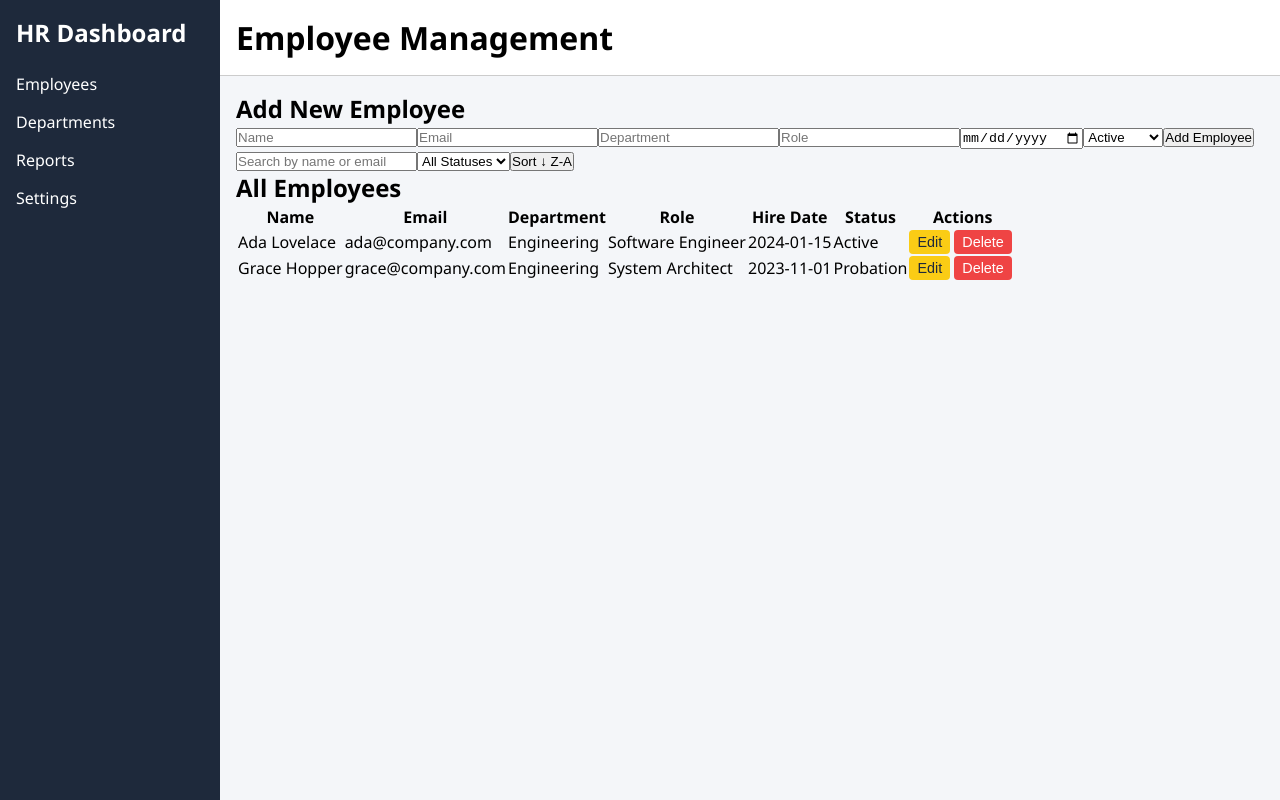
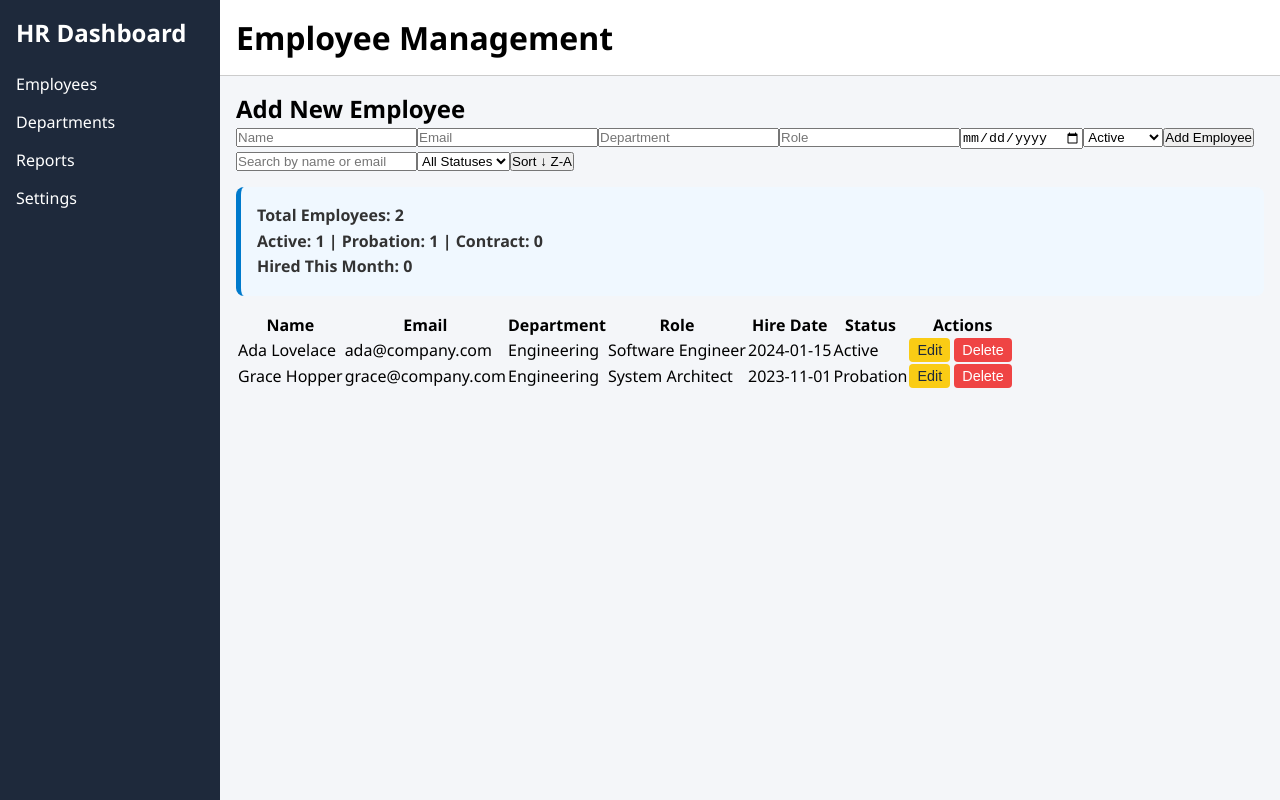
Before and after one commit to Giwastech1/employee-management-dashboard, a React (Vite) app: page / in a window 1280 px wide. Built offline with nearby package versions, Linux system fonts and the light colour scheme.

Commit message:
add localStorage, search and filter feature

```diff
--- a/src/components/EmployeeList.tsx
+++ b/src/components/EmployeeList.tsx
@@ -35,7 +35,10 @@ const initialEmployees: Employee[] = [
 ];
 
 const EmployeeList: React.FC = () => {
-  const [employees, setEmployees] = useState<Employee[]>(initialEmployees);
+    const [employees, setEmployees] = useState<Employee[]>(() => {
+        const saved = localStorage.getItem('employees');
+        return saved ? JSON.parse(saved) : initialEmployees;
+    });
     const [searchTerm, setSearchTerm] = useState('');
     const [statusFilter, setStatusFilter] = useState('');
     const [sortAsc, setSortAsc] = useState(true);
@@ -50,6 +53,11 @@ const EmployeeList: React.FC = () => {
         hireDate: '',
         status: 'Active',
     });
+
+    // Save to localStorage whenever employees list changes
+    React.useEffect(() => {
+        localStorage.setItem('employees', JSON.stringify(employees));
+    }, [employees]);
 
     const handleChange = (e: React.ChangeEvent<HTMLInputElement | HTMLSelectElement>) => {
         const { name, value } = e.target;
@@ -137,8 +145,28 @@ const EmployeeList: React.FC = () => {
                     Sort {sortAsc ? '↓ Z-A' : '↑ A-Z'}
                 </button>
             </div>
-
-      <h2>All Employees</h2>
+            {/* DASHBOARD SUMMARY */}
+            <div className="dashboard-summary">
+                <div>Total Employees: {employees.length}</div>
+                <div>
+                    Active: {employees.filter(emp => emp.status === 'Active').length} |{' '}
+                    Probation: {employees.filter(emp => emp.status === 'Probation').length} |{' '}
+                    Contract: {employees.filter(emp => emp.status === 'Contract').length}
+                </div>
+                <div>
+                    Hired This Month:{' '}
+                    {
+                        employees.filter(emp => {
+                            const hire = new Date(emp.hireDate);
+                            const now = new Date();
+                            return (
+                                hire.getMonth() === now.getMonth() &&
+                                hire.getFullYear() === now.getFullYear()
+                            );
+                        }).length
+                    }
+                </div>
+            </div>
             <table>
                 <thead>
                     <tr>
@@ -174,6 +202,5 @@ const EmployeeList: React.FC = () => {
             </table>
         </div>
     );
-};
-
+}
 export default EmployeeList;
--- a/src/styles/employee-list.css
+++ b/src/styles/employee-list.css
@@ -25,3 +25,13 @@
 .delete-btn:hover {
   background-color: #dc2626;
 }
+.dashboard-summary {
+    padding: 1rem;
+    margin: 1rem 0;
+    background-color: #f0f8ff;
+    border-left: 5px solid #007acc;
+    border-radius: 8px;
+    font-weight: bold;
+    color: #333;
+    line-height: 1.6;
+  }
--- a/tsconfig.app.json
+++ b/tsconfig.app.json
@@ -1,13 +1,11 @@
 {
   "compilerOptions": {
-    "tsBuildInfoFile": "./node_modules/.tmp/tsconfig.app.tsbuildinfo",
     "target": "ES2022",
     "useDefineForClassFields": true,
     "lib": ["ES2022", "DOM", "DOM.Iterable"],
     "module": "ESNext",
     "skipLibCheck": true,
 
-    /* Bundler mode */
     "moduleResolution": "bundler",
     "allowImportingTsExtensions": true,
     "verbatimModuleSyntax": true,
@@ -15,13 +13,11 @@
     "noEmit": true,
     "jsx": "react-jsx",
 
-    /* Linting */
     "strict": true,
     "noUnusedLocals": true,
     "noUnusedParameters": true,
-    "erasableSyntaxOnly": true,
     "noFallthroughCasesInSwitch": true,
-    "noUncheckedSideEffectImports": true
+    "noUncheckedIndexedAccess": true
   },
   "include": ["src"]
 }
```
Lines whose indentation alone changed are shown as unchanged.
